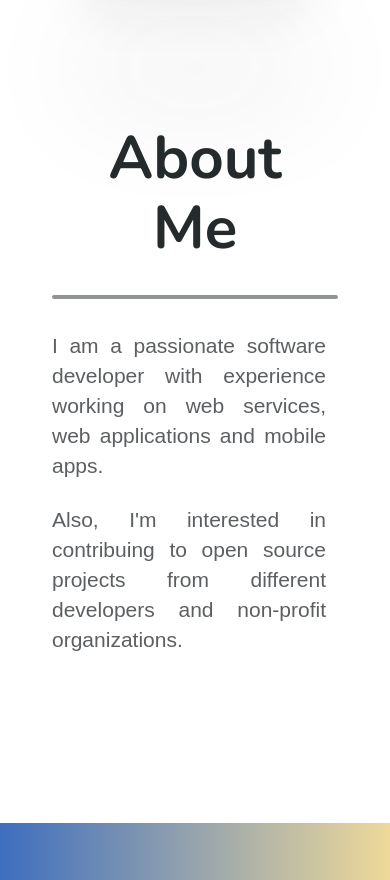
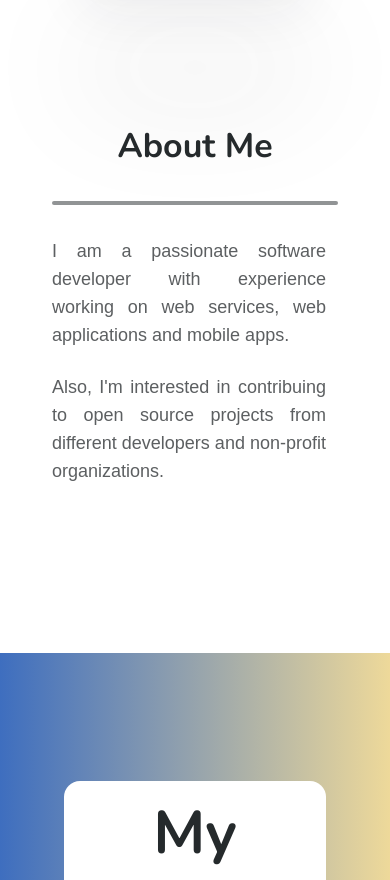
Before and after one commit to Mikadifo/Mikadifo.github.io, a React (Create React App) app: page / in a window 390 px wide. Shown: the part 960-1840 px from the top of the page. Built offline with nearby package versions, Linux system fonts and the light colour scheme.

Commit message:
[mod] description parahraphs size responsive

```diff
--- a/src/index.css
+++ b/src/index.css
@@ -18,6 +18,8 @@ html {
   --paragraph-height: 30px;
   --paragraph-font: NunitoSans-Regular, sans-serif;
   --paragraph-color: rgba(37, 42, 44, 0.75);
+  --paragraph-size-tablet: 18px;
+  --paragraph-height-tablet: 28px;
 
   --h2-size: 84px;
   --h2-height: 100px;
--- a/src/views/description/Description.css
+++ b/src/views/description/Description.css
@@ -10,11 +10,11 @@
 }
 
 .about-title {
+  font-size: var(--h3-size-tablet);
+  line-height: var(--h3-height-tablet);
   color: var(--h-color);
   font-family: var(--h-font);
-  font-size: var(--h3-size);
   font-weight: bold;
-  line-height: var(--h3-height);
   padding: 0;
   margin: 0;
 }
@@ -25,10 +25,10 @@
 }
 
 .about-container p {
+  font-size: var(--paragraph-size);
+  line-height: var(--paragraph);
   text-align: justify;
-  font-size: var(--paragraph-size);
   font-family: var(--paragraph-font);
-  line-height: var(--paragraph-height);
   color: var(--paragraph-color);
   padding: 0;
   margin: 0;
@@ -43,9 +43,27 @@
     transform: rotate(30deg);
   }
 }
+
 @media (max-width: 991px) {
   .about-sep-container {
     width: 100%;
+  }
+
+  .about-title {
+    font-size: var(--h3-size-phone);
+    line-height: var(--h3-height-phone);
+  }
+
+  .about-container p {
+    font-size: var(--paragraph-size-tablet);
+    line-height: var(--paragraph-height-tablet);
+  }
+}
+
+@media (min-width: 1200px) {
+  .about-title {
+    font-size: var(--h3-size);
+    line-height: var(--h3-height);
   }
 }
 
--- a/src/views/home/Home.css
+++ b/src/views/home/Home.css
@@ -35,7 +35,7 @@
   margin-bottom: 68px;
 }
 
-@media (max-width: 992px) {
+@media (max-width: 991px) {
   .greeting-title {
     font-size: var(--h3-size-phone);
     line-height: var(--h3-height-phone);
```
